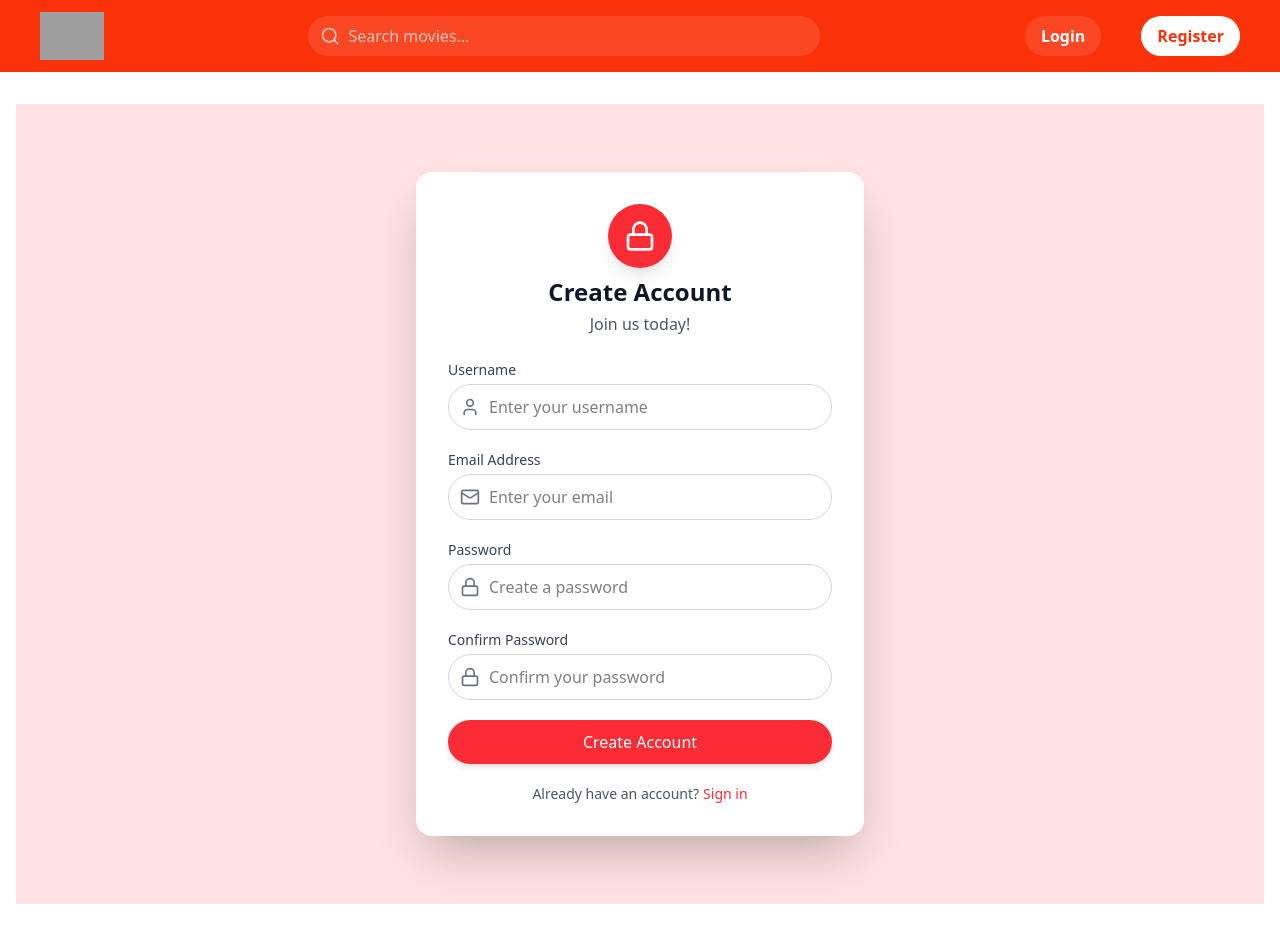
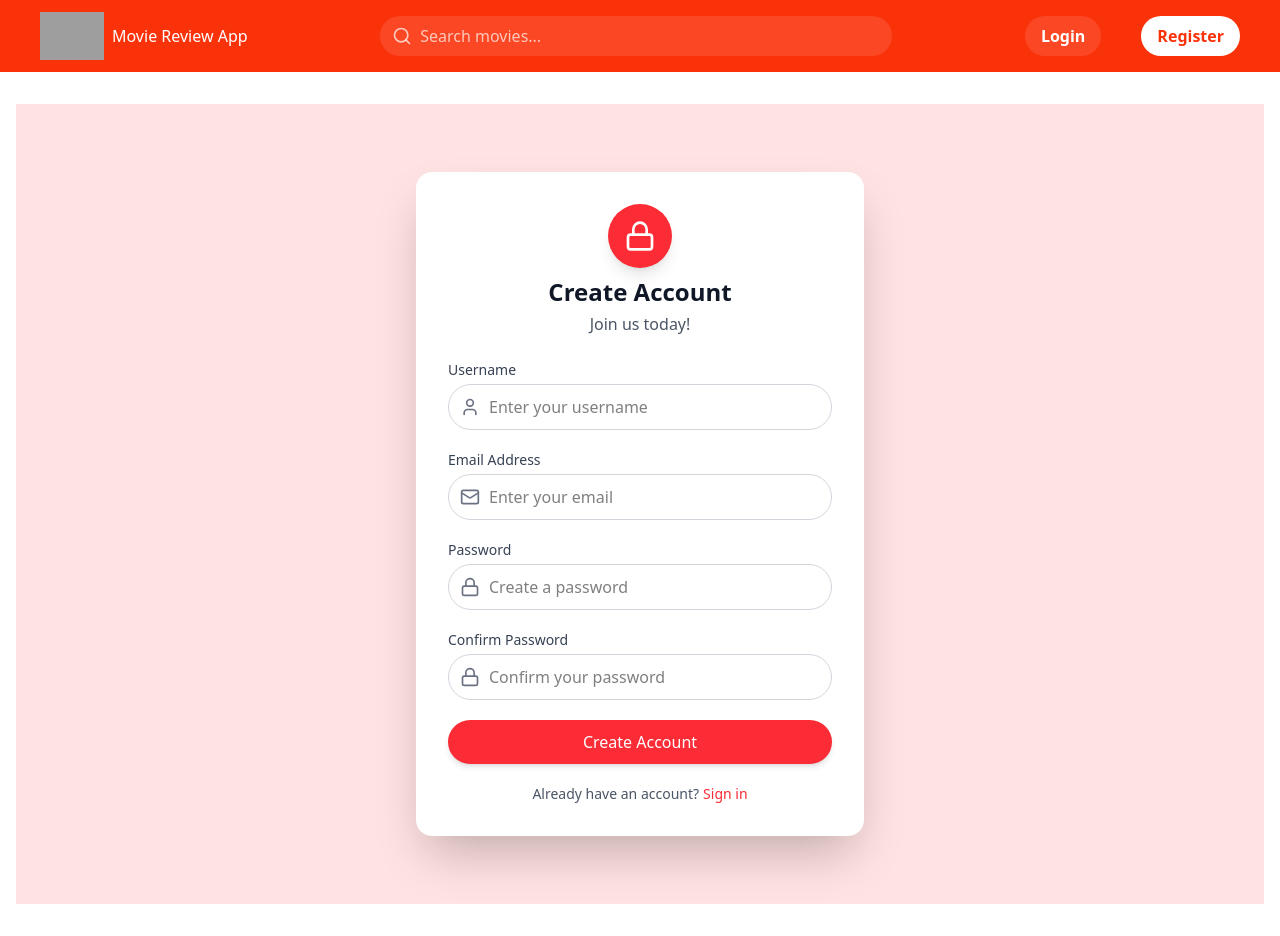
Before and after one commit to arifulmrislam/Movie-Review-App, a React (Vite) app in the folder clients/: page /register in a window 1280 px wide. Built offline with nearby package versions, Linux system fonts and the light colour scheme; grey boxes are pictures that could not be loaded.

Commit message:
fixed toast for error

```diff
--- a/clients/src/components/Navbar.tsx
+++ b/clients/src/components/Navbar.tsx
@@ -5,7 +5,6 @@ import { useState } from 'react';
 import { Link, useNavigate } from 'react-router-dom';
 import { useAuth } from '../context/AuthContext';
 import { Search, Menu, X, User, LogOut, PlusCircle } from 'lucide-react';
-import logo from '../assets/logo-6-Photoroom.png';
 
 const Navbar: React.FC = () => {
     const { user, logout } = useAuth();
@@ -34,6 +33,7 @@ const Navbar: React.FC = () => {
                             src='https://res.cloudinary.com/di835w1z1/image/upload/v1726561472/logo_gdap68.png'
                             alt='Logo'
                         />
+                        <h1>Movie Review App</h1>
                     </Link>
 
                     {/* Centered Search Bar */}
--- a/clients/src/pages/MovieReviews.tsx
+++ b/clients/src/pages/MovieReviews.tsx
@@ -439,6 +439,7 @@ const MovieReviews: React.FC<MovieReviewsProps> = ({
             setReviewToEdit(null);
         } catch (error) {
             console.error('Error submitting review:', error);
+            toast.error('You have already reviewed this movie.');
         }
     };
 
```
